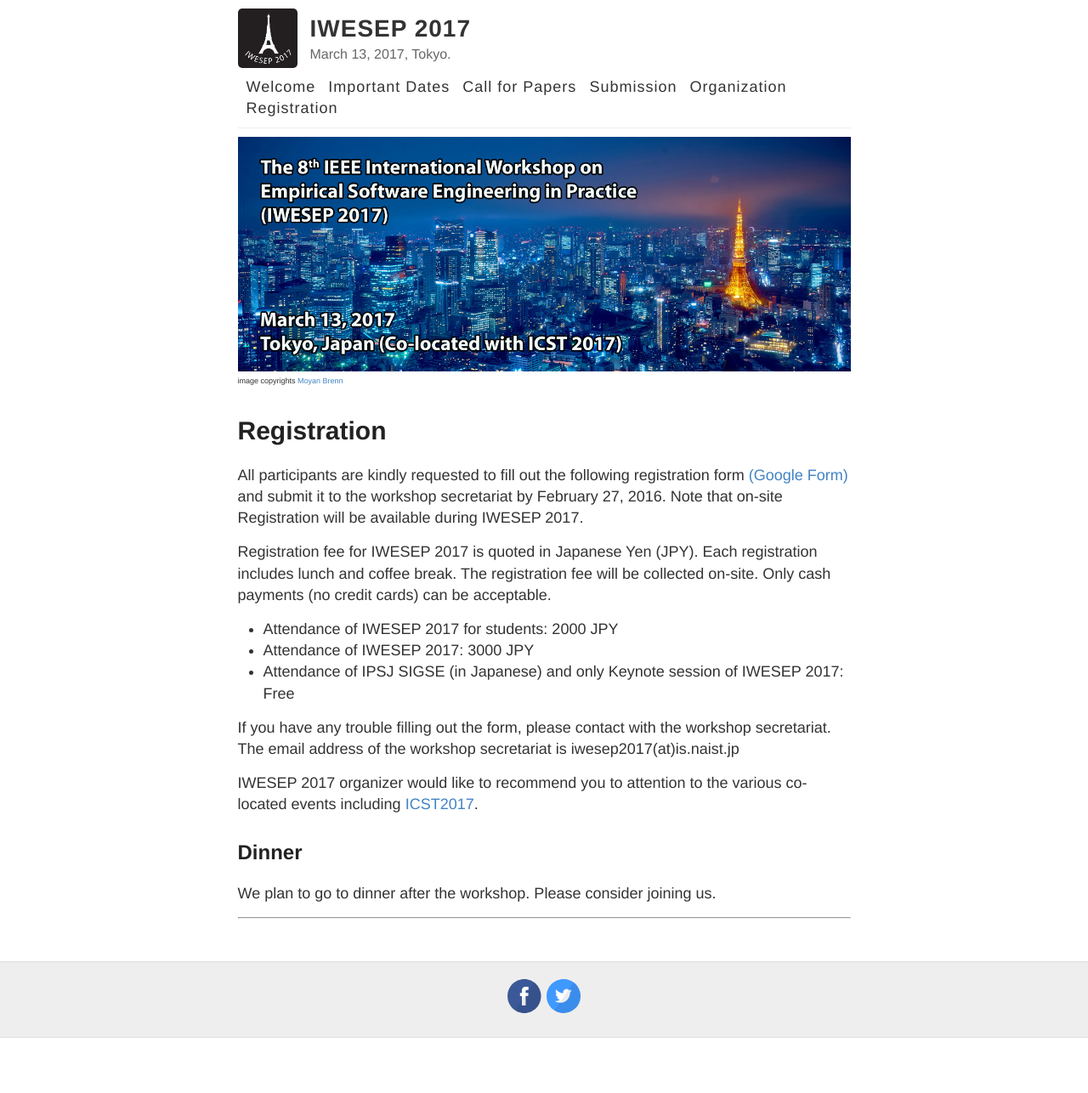
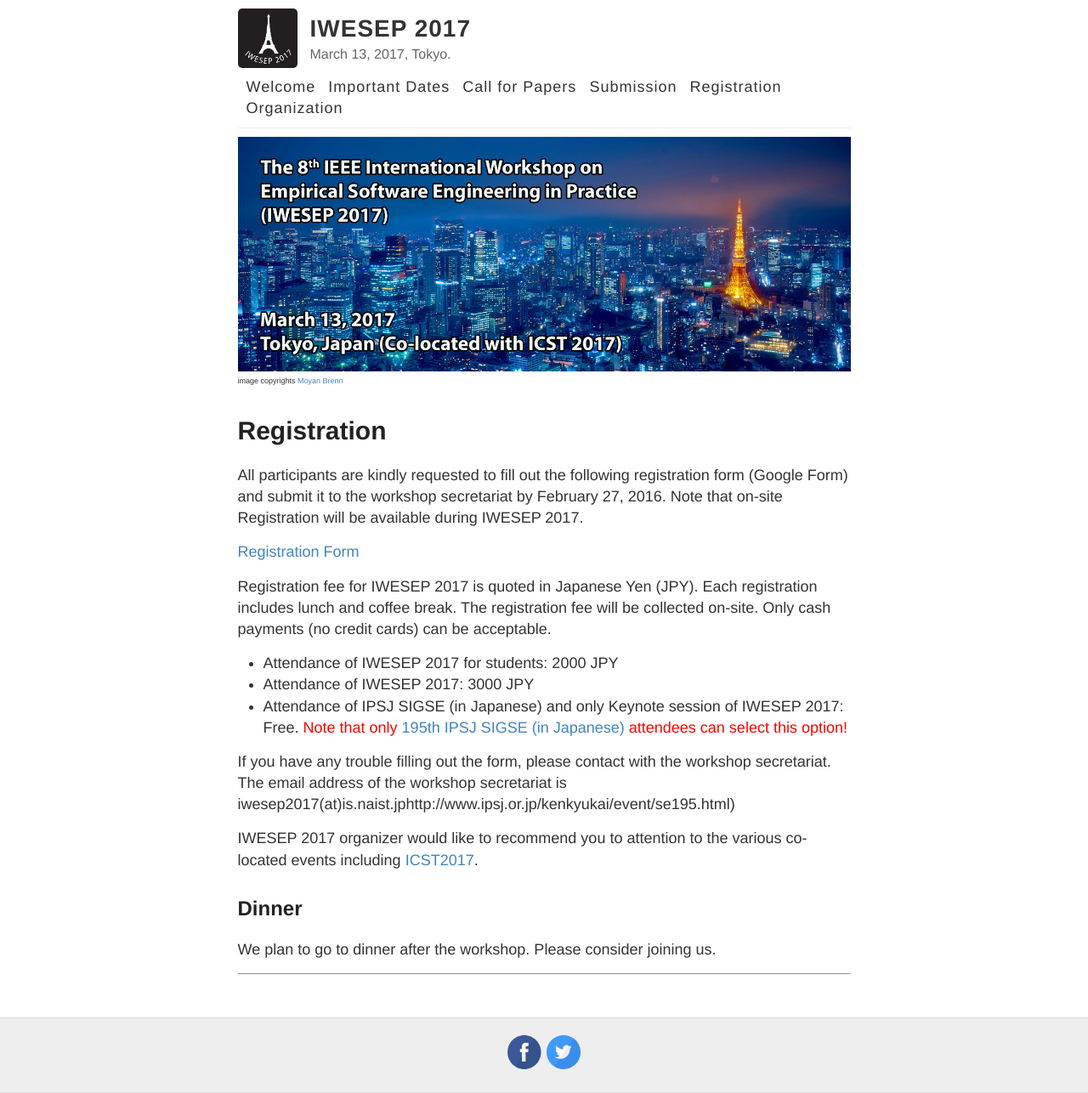
Before and after one commit to iwesep2017/iwesep2017.github.io, a Jekyll site: the page built from registration.md, in a window 1280 px wide. Shown: the whole page at 85% size. Built offline with Jekyll 4.4.1, drawn with Linux system fonts in a browser that asks for light colours; before the commit the page ends 1221 px from its top, so only the background shows below that.

Commit message:
Update registration page

```diff
--- a/_layouts/default.html
+++ b/_layouts/default.html
@@ -31,8 +31,8 @@
             <a href="{{ site.baseurl }}/important-dates">Important Dates</a>
             <a href="{{ site.baseurl }}/call-for-papers">Call for Papers</a>
             <a href="{{ site.baseurl }}/submission">Submission</a>
+            <a href="{{ site.baseurl }}/registration">Registration</a>
             <a href="{{ site.baseurl }}/organization">Organization</a>
-            <a href="{{ site.baseurl }}/registration">Registration</a>
           </nav>
         </header>
       </div>
--- a/registration.md
+++ b/registration.md
@@ -4,16 +4,18 @@ title: Registration
 permalink: /registration/
 ---
 
-All participants are kindly requested to fill out the following registration form [(Google Form)](https://docs.google.com/forms/d/e/1FAIpQLSfiTbHNWlsE1jT2Z726xg0bh6mqoKGV3beqma1T1WeosP8HVg/viewform) and submit it to the workshop secretariat by February 27, 2016. Note that on-site Registration will be available during IWESEP 2017.
+All participants are kindly requested to fill out the following registration form (Google Form) and submit it to the workshop secretariat by February 27, 2016. Note that on-site Registration will be available during IWESEP 2017.
+
+[Registration Form](https://docs.google.com/forms/d/e/1FAIpQLSfiTbHNWlsE1jT2Z726xg0bh6mqoKGV3beqma1T1WeosP8HVg/viewform)
 
 Registration fee for IWESEP 2017 is quoted in Japanese Yen (JPY). Each registration includes lunch and coffee break.
 The registration fee will be collected on-site. Only cash payments (no credit cards) can be acceptable.
 
 * Attendance of IWESEP 2017 for students: 2000 JPY
 * Attendance of IWESEP 2017: 3000 JPY
-* Attendance of IPSJ SIGSE (in Japanese) and only Keynote session of IWESEP 2017: Free
+* Attendance of IPSJ SIGSE (in Japanese) and only Keynote session of IWESEP 2017: Free.  <font color="red">Note that only</font> [195th IPSJ SIGSE (in Japanese)](http://www.ipsj.or.jp/kenkyukai/event/se195.html) <font color="red">attendees can select this option!</font>
 
-If you have any trouble filling out the form, please contact with the workshop secretariat. The email address of the workshop secretariat is iwesep2017(at)is.naist.jp
+If you have any trouble filling out the form, please contact with the workshop secretariat. The email address of the workshop secretariat is iwesep2017(at)is.naist.jphttp://www.ipsj.or.jp/kenkyukai/event/se195.html)
 
 IWESEP 2017 organizer would like to recommend you to attention to the various co-located events including [ICST2017](http://aster.or.jp/conference/icst2017/).
 
```
